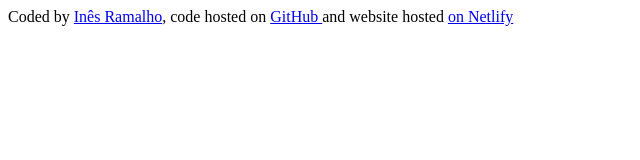
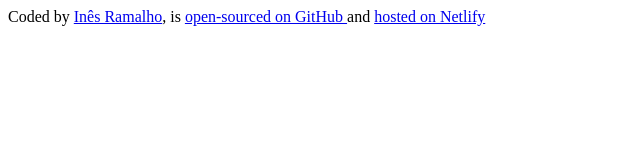
Before and after one commit to InesCMTRH/Meteo, a plain HTML site: page index.html in a window 1280 px wide. Shown: the whole page, without its empty margins (0-640 px from the left). Drawn offline with Linux system fonts and the light colour scheme.

Commit message:
Updated the footer content

```diff
--- a/index.html
+++ b/index.html
@@ -9,11 +9,13 @@
     <footer>
       Coded by
       <a href="https://github.com/InesCMTRH" target="_blank">Inês Ramalho</a>,
-      code hosted on
-      <a href="https://github.com/InesCMTRH/Meteo" target="_blank">GitHub </a>
-      and website hosted
+      is
+      <a href="https://github.com/InesCMTRH/Meteo" target="_blank"
+        >open-sourced on GitHub
+      </a>
+      and
       <a href="https://meteo-app-shecodes.netlify.app/" target="_blank"
-        >on Netlify</a
+        >hosted on Netlify</a
       >
     </footer>
   </body>
```
